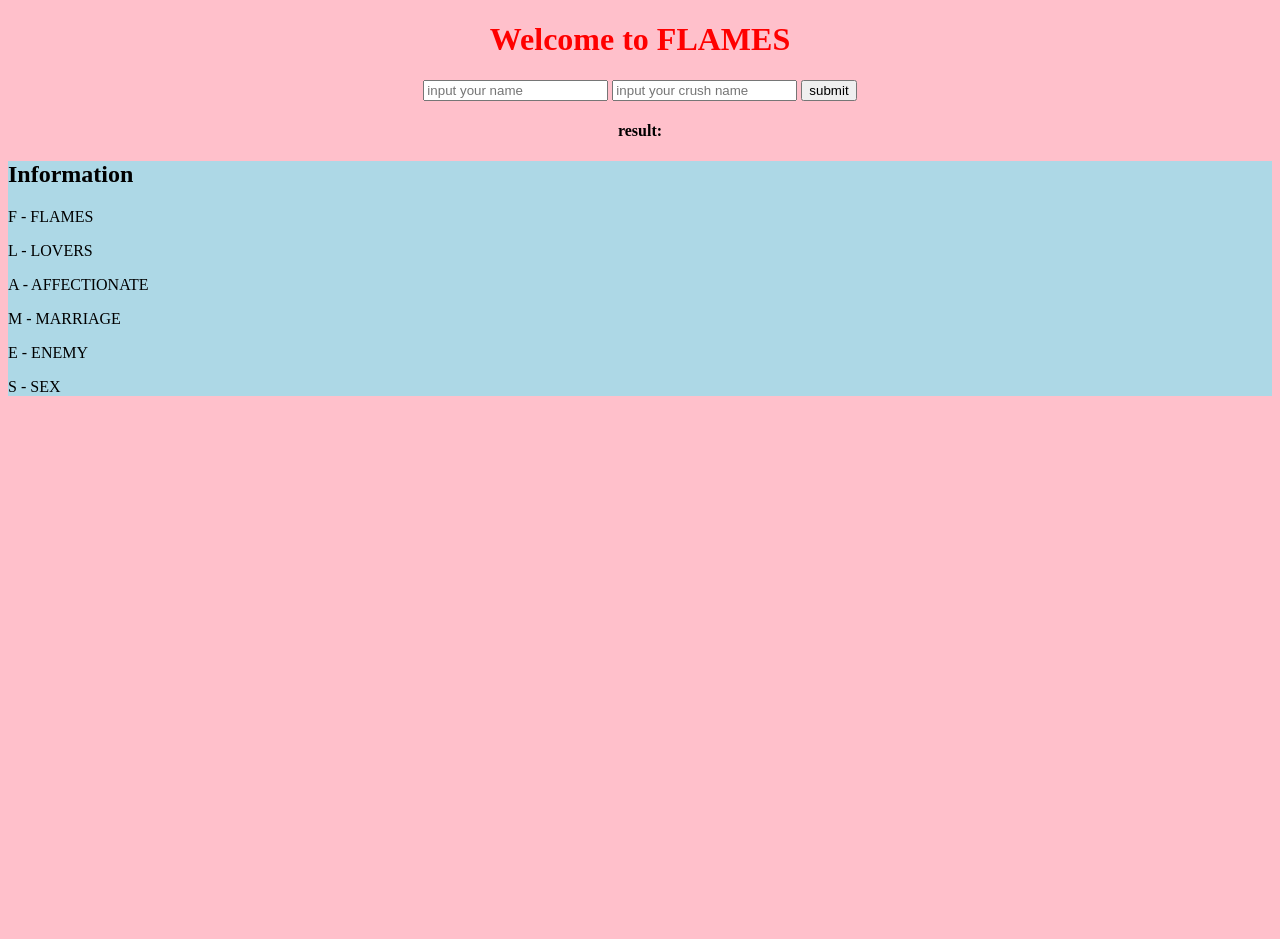
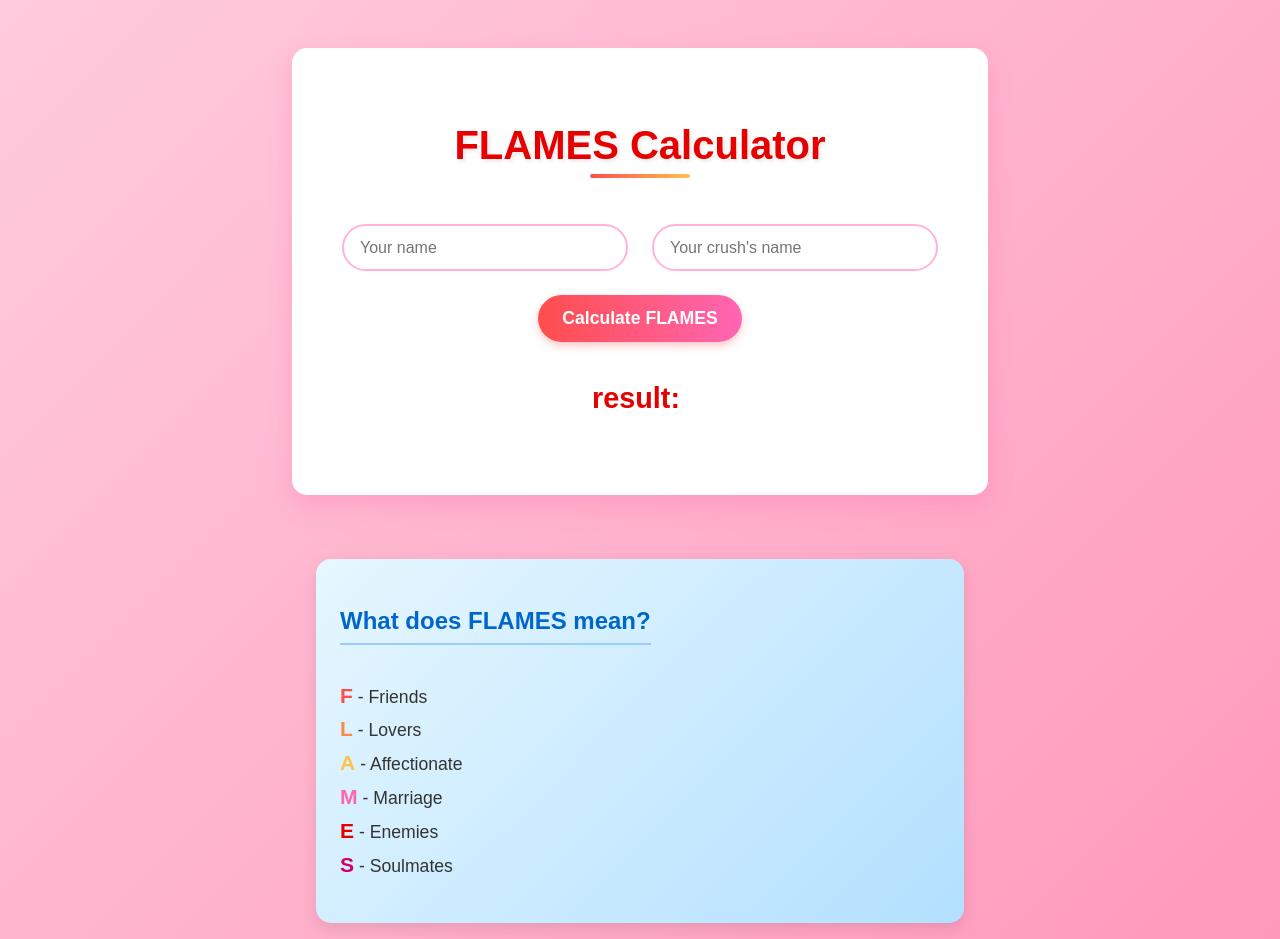
Before and after one commit to Scantlin/ICT-Programming, a Flask app: page / in a window 1280 px wide. Before the commit the page ends 396 px from the top, so only its background shows below. Run offline with Flask 3, Linux system fonts and the light colour scheme.

Commit message:
update_now

```diff
--- a/DAILY_CHALLENGE.py
+++ b/DAILY_CHALLENGE.py
@@ -67,7 +67,7 @@ def C5(func: str, unit: int):
     ev = lambda uni: derive.subs(x, uni)
     print(ev(unit))'''
 
-def main(name1:str, name2:str, ov_len:int):
+def C6(name1:str, name2:str, ov_len:int):
     your_name1 = name1.lower()
     crush_name = name2.lower()
 
@@ -119,9 +119,9 @@ if __name__ == '__main__':
 
     print(f'Marginal cost is {C5(fun, Unit)}')'''
 
-    #Workplace
+    #return the number of similar letter in two words
     name = input('Your name: ').replace('.', '')
     crush = input('Crush name: ').replace('.', '')
     combine_len = len(name + crush)
 
-    main(name, crush, combine_len)
+    C6(name, crush, combine_len)
--- a/Flames.csv
+++ b/Flames.csv
@@ -1 +1,7 @@
 Name,Crush,result
+john scantlin b cayson,james quintana,SEX
+john scantlin b cayson,jm pelayo,MARRIAGE
+john scantlin b cayson,andrew deatras,FRIEND
+john scantlin b cayson,nathaniel ramos,ENEMY
+john scantlin b cayson,kent habacon,LOVER
+john scantlin b cayson,mark dayata,LOVER
--- a/Flames_Flask/Flames.py
+++ b/Flames_Flask/Flames.py
@@ -20,8 +20,6 @@ def home():
         flames = 'FLAMES'
         flames = flames * score
         result = flames[score-1]
-
-        print(f'result: {result}')
 
         match(result):
             case 'F':
@@ -48,11 +46,11 @@ def database(names:str, crushes:str, results:str):
     #edit = set_connect.cursor()
     #edit.execute('CREATE TABLE users(Name TEXT, Crush TEXT, result TEXT)') #Creating a table
 
-    #query = 'INSERT INTO users (Name, Crush, result) VALUES(?,?,?)'
-    query = 'DELETE FROM users WHERE Name=?'
+    query = 'INSERT INTO users (Name, Crush, result) VALUES(?,?,?)'
+    #query = 'DELETE FROM users WHERE Crush=?'
 
     with set_connect:
-        set_connect.execute(query, ['John Scantlin B Cayson'])
+        set_connect.execute(query, (names, crushes, results))
 
     read = pd.read_sql('SELECT * FROM users', set_connect)
     read.to_csv('Flames.csv', index=False)
@@ -63,8 +61,6 @@ def function(Name:str, Crush:str, Ov_len:int):
             Name = Name.replace(i, '')
             Crush = Crush.replace(i, '')
 
-    print(Name)
-    print(Crush)
     return Ov_len - len(Name + Crush)
 
 if __name__ == '__main__':
--- a/Flames_Flask/templates/structure.html
+++ b/Flames_Flask/templates/structure.html
@@ -1,26 +1,216 @@
 <!DOCTYPE html>
 <html lang="en">
 <head>
-    <title>Flames</title>
+    <meta charset="UTF-8">
+    <meta name="viewport" content="width=device-width, initial-scale=1.0">
+    <title>Flames Calculator</title>
+    <style>
+        :root {
+            --flame-red: #ff4d4d;
+            --flame-orange: #ff884d;
+            --flame-yellow: #ffc04d;
+            --flame-pink: #ff66b3;
+            --flame-dark: #e60000;
+        }
+
+        body {
+            margin: 0;
+            font-family: 'Arial', sans-serif;
+            background: linear-gradient(135deg, #ffccdd, #ff99bb);
+            min-height: 100vh;
+            display: flex;
+            flex-direction: column;
+            align-items: center;
+            padding: 1rem;
+        }
+
+        .container {
+            width: 90%;
+            max-width: 600px;
+            margin: 2rem auto;
+            padding: 2rem;
+            background-color: white;
+            border-radius: 15px;
+            box-shadow: 0 10px 25px rgba(255, 102, 179, 0.3);
+            text-align: center;
+        }
+
+        h1 {
+            color: var(--flame-dark);
+            font-size: 2.5rem;
+            margin-bottom: 1.5rem;
+            text-shadow: 2px 2px 4px rgba(0, 0, 0, 0.1);
+            position: relative;
+            display: inline-block;
+        }
+
+        h1::after {
+            content: "";
+            position: absolute;
+            bottom: -10px;
+            left: 50%;
+            transform: translateX(-50%);
+            width: 100px;
+            height: 4px;
+            background: linear-gradient(to right, var(--flame-red), var(--flame-orange), var(--flame-yellow));
+            border-radius: 2px;
+        }
+
+        form {
+            display: flex;
+            flex-direction: column;
+            gap: 1.5rem;
+            margin: 2rem 0;
+        }
+
+        input {
+            padding: 0.8rem 1rem;
+            border: 2px solid #ffb3d9;
+            border-radius: 25px;
+            font-size: 1rem;
+            outline: none;
+            transition: all 0.3s;
+        }
+
+        input:focus {
+            border-color: var(--flame-pink);
+            box-shadow: 0 0 0 3px rgba(255, 102, 179, 0.2);
+        }
+
+        button {
+            padding: 0.8rem 1.5rem;
+            background: linear-gradient(to right, var(--flame-red), var(--flame-pink));
+            color: white;
+            border: none;
+            border-radius: 25px;
+            font-size: 1.1rem;
+            font-weight: bold;
+            cursor: pointer;
+            transition: all 0.3s;
+            box-shadow: 0 4px 8px rgba(255, 77, 77, 0.3);
+            margin-top: 1rem;
+        }
+
+        button:hover {
+            transform: translateY(-2px);
+            box-shadow: 0 6px 12px rgba(255, 77, 77, 0.4);
+        }
+
+        button:active {
+            transform: translateY(0);
+        }
+
+        h2 {
+            color: var(--flame-dark);
+            font-size: 1.8rem;
+            margin: 1.5rem 0;
+            padding: 0.5rem;
+            border-radius: 10px;
+        }
+
+        .card {
+            background: linear-gradient(135deg, #e6f7ff, #b3e0ff);
+            padding: 1.5rem;
+            border-radius: 15px;
+            box-shadow: 0 5px 15px rgba(0, 0, 0, 0.1);
+            margin-top: 2rem;
+            max-width: 600px;
+            width: 90%;
+        }
+
+        .card h3 {
+            color: #0066cc;
+            font-size: 1.5rem;
+            margin-bottom: 1rem;
+            border-bottom: 2px solid #99ccff;
+            padding-bottom: 0.5rem;
+            display: inline-block;
+        }
+
+        .card p {
+            font-size: 1.1rem;
+            line-height: 1.6;
+            color: #333;
+        }
+
+        .flame-letter {
+            font-weight: bold;
+            font-size: 1.2em;
+        }
+
+        .F { color: var(--flame-red); }
+        .L { color: var(--flame-orange); }
+        .A { color: var(--flame-yellow); }
+        .M { color: #ff66b3; }
+        .E { color: var(--flame-dark); }
+        .S { color: #cc0066; }
+
+        @media (min-width: 768px) {
+            .container {
+                padding: 3rem;
+            }
+
+            form {
+                flex-direction: row;
+                justify-content: center;
+                flex-wrap: wrap;
+            }
+
+            input {
+                flex: 1;
+                min-width: 200px;
+                max-width: 250px;
+            }
+
+            button {
+                margin-top: 0;
+            }
+        }
+
+        /* Animation for result */
+        @keyframes flame {
+            0% { transform: scale(1); }
+            50% { transform: scale(1.05); }
+            100% { transform: scale(1); }
+        }
+
+        .result-animate {
+            animation: flame 0.5s ease-in-out;
+            display: inline-block;
+        }
+    </style>
 </head>
-<body style="background-color: pink;">
-    <div style="text-align: center;">
-        <h1 style="color: red;">Welcome to FLAMES</h1>
-    <form method="POST">
-        <input type="text", id="Your_name" name="Your_name", placeholder="input your name">
-        <input type="text", id="Crush", name="Crush", placeholder="input your crush name">
-        <button type="submit">submit</button>
-    </form>
-    <h4>result: {{name}}</h4>
+<body>
+    <div class="container">
+        <h1>FLAMES Calculator</h1>
+        <form method="POST">
+            <input type="text" id="Your_name" name="Your_name" placeholder="Your name">
+            <input type="text" id="Crush" name="Crush" placeholder="Your crush's name">
+            <button type="submit">Calculate FLAMES</button>
+        </form>
+        <h2 id="result">result: <span class="result-animate">{{name}}</span></h2>
     </div>
-    <div style="background-color: lightblue">
-        <h2>Information</h2>
-        <p>F - FLAMES</p>
-        <p>L - LOVERS</p>
-        <p>A - AFFECTIONATE</p>
-        <p>M - MARRIAGE</p>
-        <p>E - ENEMY</p>
-        <p>S - SEX</p>
+
+    <div class="card">
+        <h3>What does FLAMES mean?</h3>
+        <p>
+            <span class="flame-letter F">F</span> - Friends<br>
+            <span class="flame-letter L">L</span> - Lovers<br>
+            <span class="flame-letter A">A</span> - Affectionate<br>
+            <span class="flame-letter M">M</span> - Marriage<br>
+            <span class="flame-letter E">E</span> - Enemies<br>
+            <span class="flame-letter S">S</span> - Soulmates
+        </p>
     </div>
+
+    <script>
+        // Simple animation trigger for the result
+        document.querySelector('form').addEventListener('submit', function() {
+            const resultElement = document.querySelector('#result span');
+            resultElement.classList.remove('result-animate');
+            void resultElement.offsetWidth; // Trigger reflow
+            resultElement.classList.add('result-animate');
+        });
+    </script>
 </body>
 </html>
```
Also changed, not shown: Flames.db.
